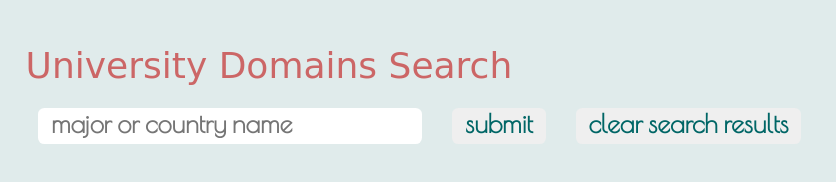
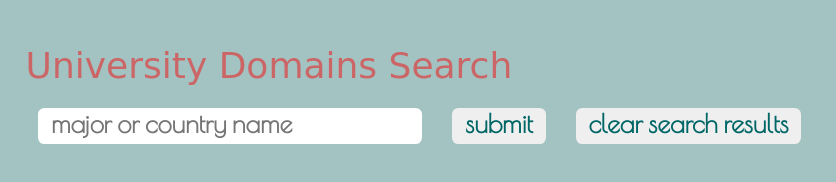
Before and after one commit to bonnina/University-info-search, a plain HTML site: page index.html in a window 1280 px wide. Shown: the whole page, without its empty margins (0-836 px from the left). Drawn offline with nearby package versions, Linux system fonts and the light colour scheme; a web font is replaced by a local one.

Commit message:
Update style.css

```diff
--- a/style.css
+++ b/style.css
@@ -1,7 +1,7 @@
  @import url('https://fonts.googleapis.com/css?family=Love+Ya+Like+A+Sister|Poiret+One');
 
 body {
-    background-color: #e0ebeb;
+    background-color: #a3c2c2;
     font-family: 'Love Ya Like A Sister', cursive;
 }
 
```
